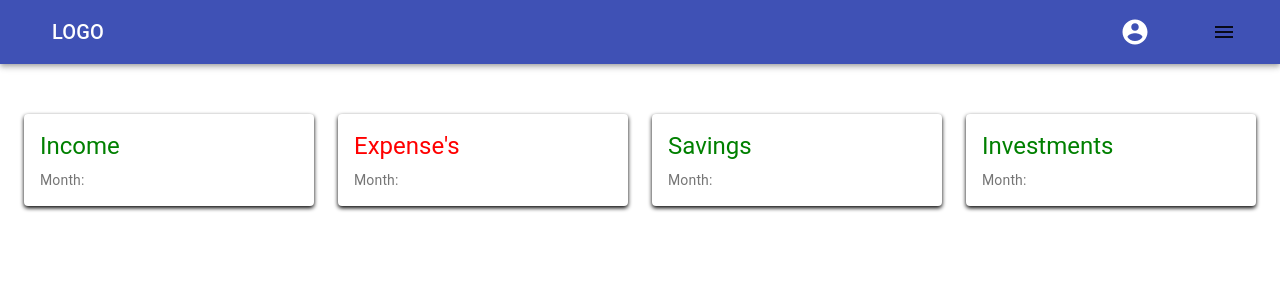
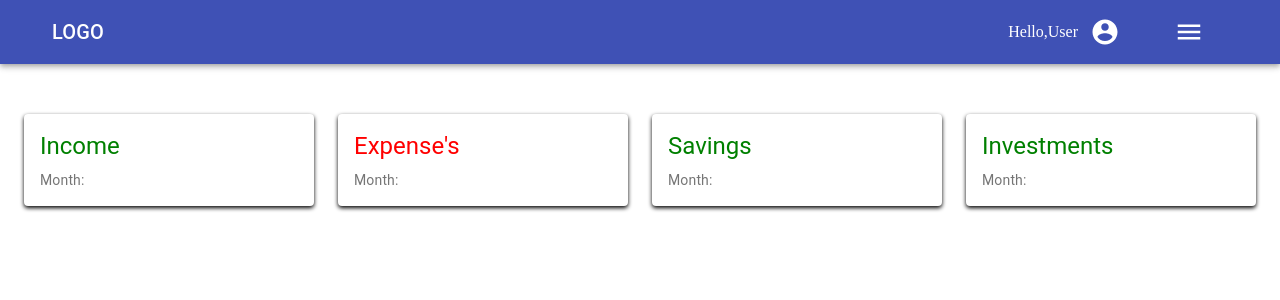
Before and after one commit to mittalsam20/Family-budget-tracker, a React (Create React App) app in the folder client/: page / in a window 1280 px wide. Shown: the top 300 px of the page. Built offline with nearby package versions, Linux system fonts and the light colour scheme.

Commit message:
added links to right drawer

```diff
--- a/client/src/component/navbar/navbar.js
+++ b/client/src/component/navbar/navbar.js
@@ -1,13 +1,11 @@
-// import "./Topbar.scss";
+// import "./navbar.scss";
 // import { Link } from "react-router-dom";
-// import AccountCircleIcon from "@material-ui/icons/AccountCircle";
 import { useState } from "react";
 import { makeStyles } from "@material-ui/core/styles";
 import AppBar from "@material-ui/core/AppBar";
 import Toolbar from "@material-ui/core/Toolbar";
 import Typography from "@material-ui/core/Typography";
 import IconButton from "@material-ui/core/IconButton";
-import MenuIcon from "@material-ui/icons/Menu";
 import AccountCircle from "@material-ui/icons/AccountCircle";
 import MenuItem from "@material-ui/core/MenuItem";
 import Menu from "@material-ui/core/Menu";
@@ -23,9 +21,6 @@ const useStyles = makeStyles((theme) => ({
   },
   title: {
     flexGrow: 1,
-  },
-  hamburger: {
-    fontSize: "30px",
   },
 }));
 
@@ -56,6 +51,7 @@ const Navbar = () => {
             LOGO
           </Typography>
           {/* ------------------------------------------PROFILE PHOTO KA BUTTON--------------------- */}
+          <p>Hello,User</p>
           <div>
             <IconButton
               aria-label="account of current user"
@@ -76,7 +72,7 @@ const Navbar = () => {
               }}
               keepMounted
               transformOrigin={{
-                vertical: "top",
+                vertical: "bottom",
                 horizontal: "right",
               }}
               open={open}
@@ -87,8 +83,7 @@ const Navbar = () => {
             </Menu>
           </div>
           {/* ------------------------------------------HAMBURGER MENU KA BUTTON--------------------- */}
-
-          <Rightdrawer className={classes.hamburger} />
+          <Rightdrawer style={{ color: "white" }} />
         </Toolbar>
       </AppBar>
     </div>
--- a/client/src/component/navbar/rightdrawer.js
+++ b/client/src/component/navbar/rightdrawer.js
@@ -1,46 +1,40 @@
-import React from "react";
+import React, { useState } from "react";
+import { Link } from "react-router-dom";
 import clsx from "clsx";
-import {
-  makeStyles,
-  createTheme,
-  ThemeProvider,
-} from "@material-ui/core/styles";
+import { makeStyles } from "@material-ui/core/styles";
 import SwipeableDrawer from "@material-ui/core/SwipeableDrawer";
 import Button from "@material-ui/core/Button";
 import List from "@material-ui/core/List";
 import Divider from "@material-ui/core/Divider";
 import ListItem from "@material-ui/core/ListItem";
 import ListItemText from "@material-ui/core/ListItemText";
+import ChevronRightIcon from "@material-ui/icons/ChevronRight";
+import MenuIcon from "@material-ui/icons/Menu";
+import IconButton from "@material-ui/core/IconButton";
+
 // import ListItemIcon from "@material-ui/core/ListItemIcon";
 // import InboxIcon from "@material-ui/icons/MoveToInbox";
 // import MailIcon from "@material-ui/icons/Mail";
-import MenuIcon from "@material-ui/icons/Menu";
 const useStyles = makeStyles({
   list: {
     width: 200,
     paddingLeft: 10,
-    paddingRight: 5,
+    paddingRight: 15,
   },
   fullList: {
     width: "auto",
+  },
+  linkstyle: {
+    textDecoration: "none",
+    color: "black",
   },
 });
 
 export default function Rightdrawer({ setCategory }) {
   const classes = useStyles();
-  const [state, setState] = React.useState({
+  const [state, setState] = useState({
     right: false,
   });
-
-  const theme = React.useMemo(
-    () =>
-      createTheme({
-        palette: {
-          type: "dark",
-        },
-      }),
-    []
-  );
 
   const toggleDrawer = (anchor, open) => (event) => {
     if (
@@ -64,13 +58,37 @@ export default function Rightdrawer({ setCategory }) {
       onKeyDown={toggleDrawer(anchor, false)}
     >
       <List>
-        <ListItem>Categories</ListItem>
+        <Button style={{ width: "175px", height: "40px" }}>
+          <ListItem>
+            <ChevronRightIcon
+              style={{ fontSize: "40", position: "relative", right: "15px" }}
+            />
+          </ListItem>
+        </Button>
       </List>
       <Divider />
       <List>
+        <Link to="/" className={classes.linkstyle}>
           <ListItem style={{ height: 40, borderRadius: 5 }} button>
-          <ListItemText primary="sss" />
+            <ListItemText primary="Home" />
           </ListItem>
+        </Link>
+        <Link to="/familymanager" className={classes.linkstyle}>
+          <ListItem style={{ height: 40, borderRadius: 5 }} button>
+            <ListItemText primary="Admin" />
+          </ListItem>
+        </Link>
+
+        <Link to="investment" className={classes.linkstyle}>
+          <ListItem style={{ height: 40, borderRadius: 5 }} button>
+            <ListItemText primary="You Investments" />
+          </ListItem>
+        </Link>
+        <Link to="/news" className={classes.linkstyle}>
+          <ListItem style={{ height: 40, borderRadius: 5 }} button>
+            <ListItemText primary="Stock News" />
+          </ListItem>
+        </Link>
       </List>
     </div>
   );
@@ -78,11 +96,13 @@ export default function Rightdrawer({ setCategory }) {
   return (
     <div>
       <React.Fragment key="right">
-        <Button onClick={toggleDrawer("right", true)}>
-          <MenuIcon />
-        </Button>
+        <IconButton
+          onClick={toggleDrawer("right", true)}
+          style={{ color: "white", marginRight: "40px" }}
+        >
+          <MenuIcon style={{ fontSize: "30px" }} />
+        </IconButton>
 
-        <ThemeProvider theme={theme}>
         <SwipeableDrawer
           anchor="right"
           open={state["right"]}
@@ -91,7 +111,6 @@ export default function Rightdrawer({ setCategory }) {
         >
           {list("right")}
         </SwipeableDrawer>
-        </ThemeProvider>
       </React.Fragment>
     </div>
   );
```
Also changed, not shown: client/src/component/navbar/Topbar.scss (deleted), client/src/component/navbar/navbar.scss (added). Lines whose indentation alone changed are shown as unchanged.
